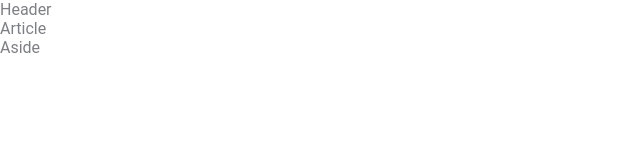
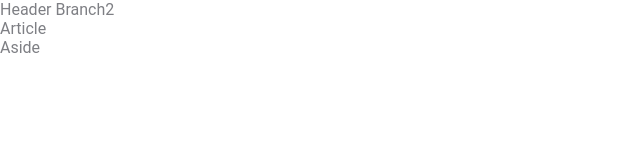
Before and after one commit to Bahodirmedia/Demo-site, a plain HTML site: page index.html in a window 1280 px wide. Shown: the full height of the page, 0-640 px from the left. Drawn offline with Linux system fonts and the light colour scheme.

Commit message:
branch 2 commit

```diff
--- a/index.html
+++ b/index.html
@@ -11,7 +11,7 @@
 </head>
 
 <body>
-	<header>Header</header>
+	<header>Header Branch2</header>
 	<main>
 		<article>Article</article>
 		<aside>Aside</aside>
```
